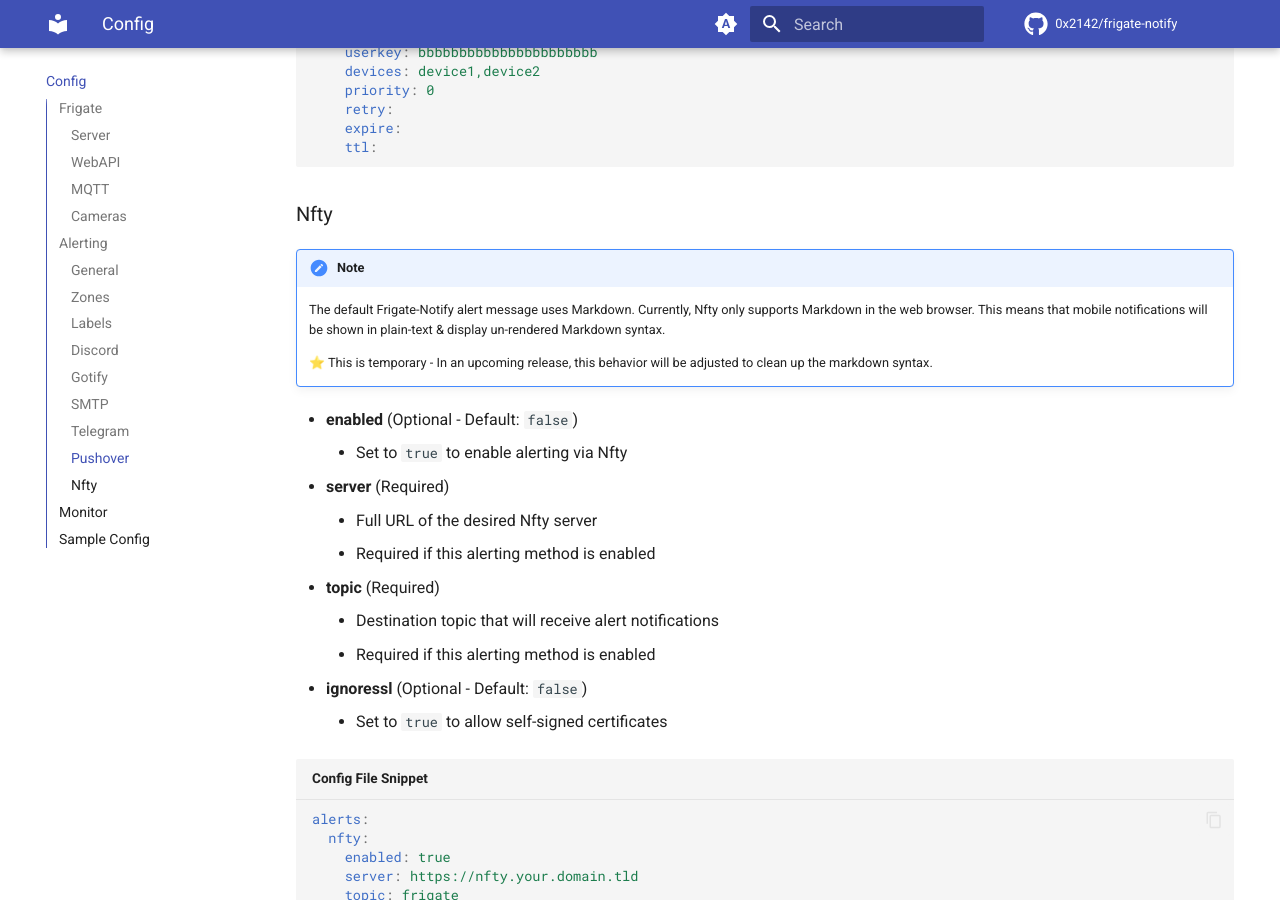
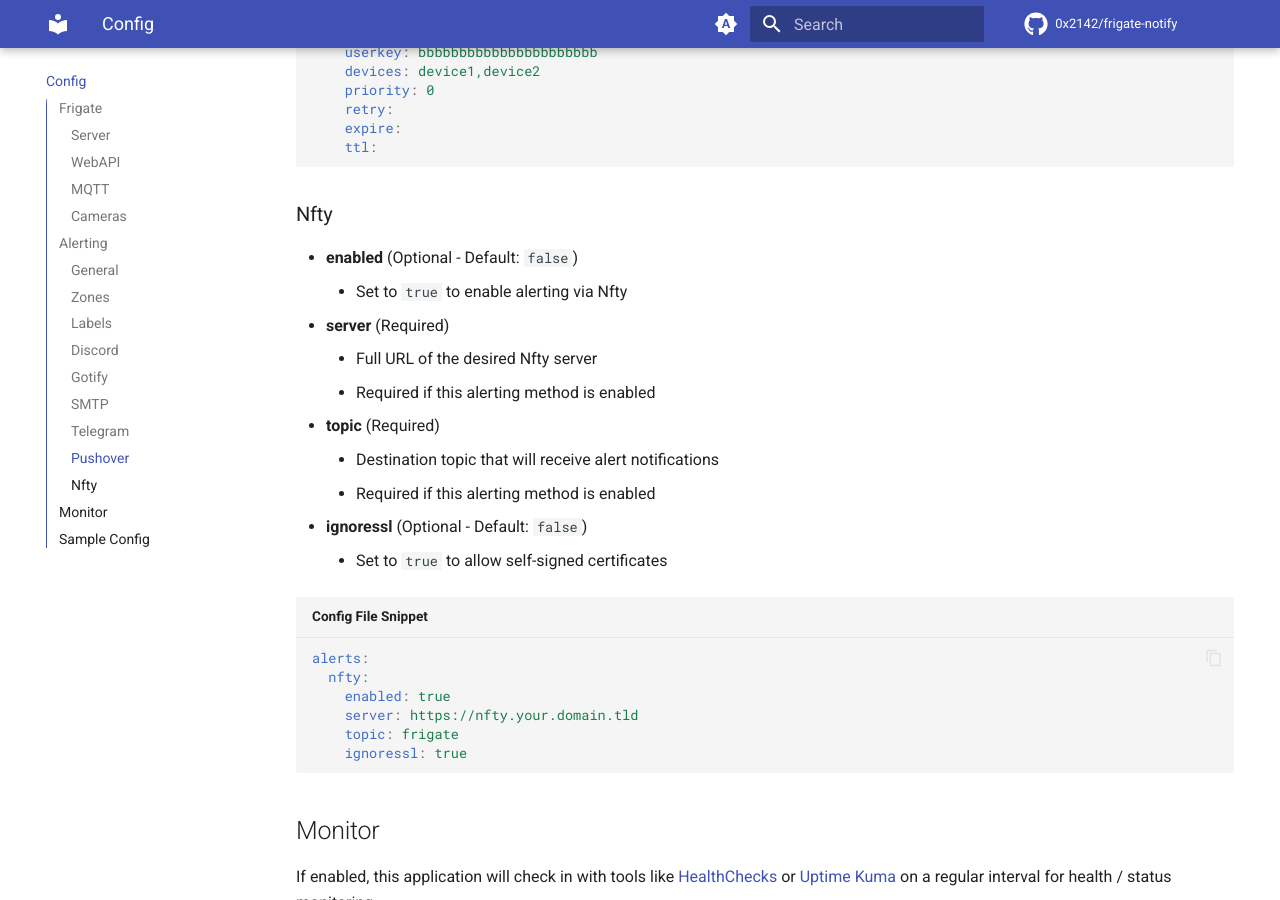
Before and after one commit to 0x2142/frigate-notify, an MkDocs documentation site: the page built from docs/config.md, in a window 1280 px wide and 900 px high, scrolled down 8747 px. Built offline with MkDocs 1.6.1 and Material for MkDocs 9.7.7, drawn with Linux system fonts in a browser that asks for light colours; comment, search, counter and statistics services are not loaded.

Commit message:
Remove temporary doc warning

```diff
--- a/docs/config.md
+++ b/docs/config.md
@@ -326,11 +326,6 @@
 
 ### Nfty
 
-!!!note
-    The default Frigate-Notify alert message uses Markdown. Currently, Nfty only supports Markdown in the web browser. This means that mobile notifications will be shown in plain-text & display un-rendered Markdown syntax.
-
-    ⭐ This is temporary - In an upcoming release, this behavior will be adjusted to clean up the markdown syntax.
-
 - **enabled** (Optional - Default: `false`)
     - Set to `true` to enable alerting via Nfty
 - **server** (Required)
```
